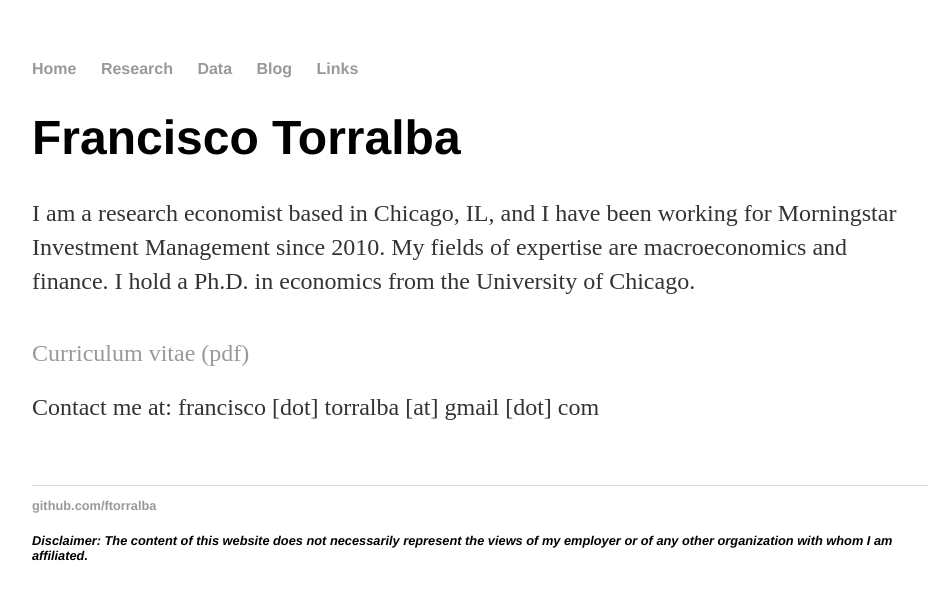
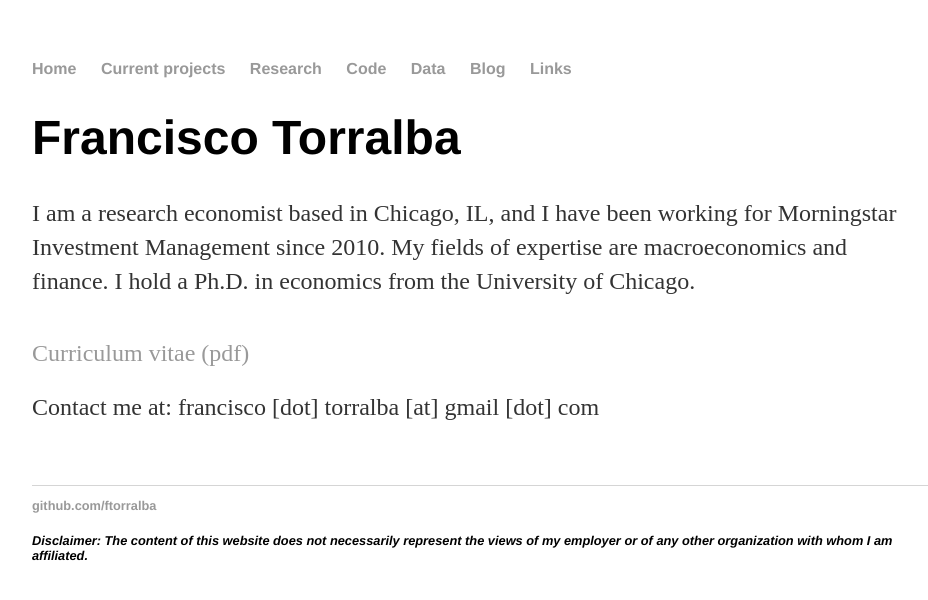
Before and after one commit to ftorralba/ftorralba.github.io, a Jekyll site: the page built from index.html, in a window 1280 px wide. Shown: the top 600 px of the page, without its empty margins (160-1088 px from the left). Built offline with Jekyll 4.4.1, drawn with Linux system fonts in a browser that asks for light colours.

Commit message:
Update default.html

```diff
--- a/_layouts/default.html
+++ b/_layouts/default.html
@@ -9,8 +9,10 @@
 			<nav>
 	    		<ul>
 	        		<li><a href="/">Home</a></li>
+				<li><a href="/current_projects">Current projects</a></li>
 				<li><a href="/research">Research</a></li>
 		        	<!-- <li><a href="/cv">CV</a></li> -->
+				<li><a href="/code">Code</a></li>
 	        		<li><a href="/data">Data</a></li>
                                 <li><a href="/blog">Blog</a></li>
 				<li><a href="/links">Links</a></li>
```
